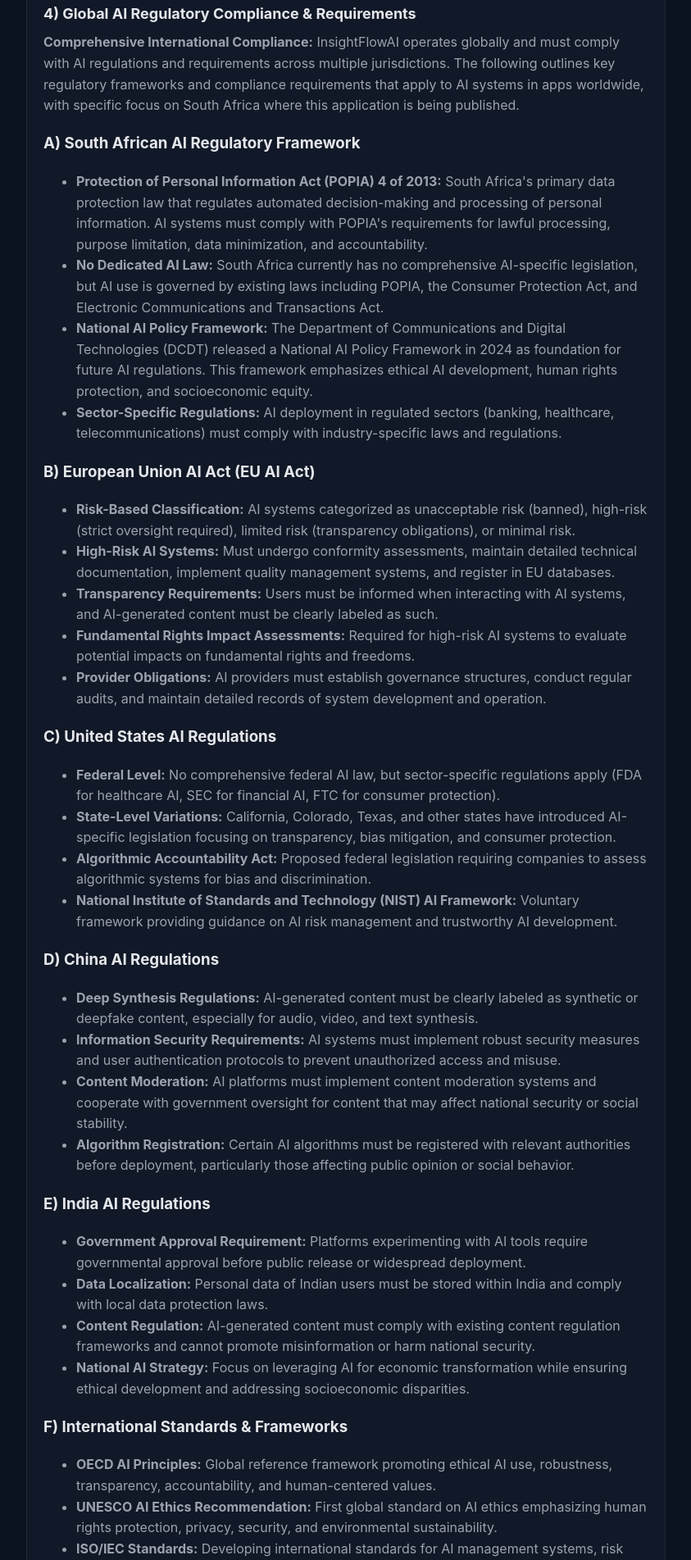
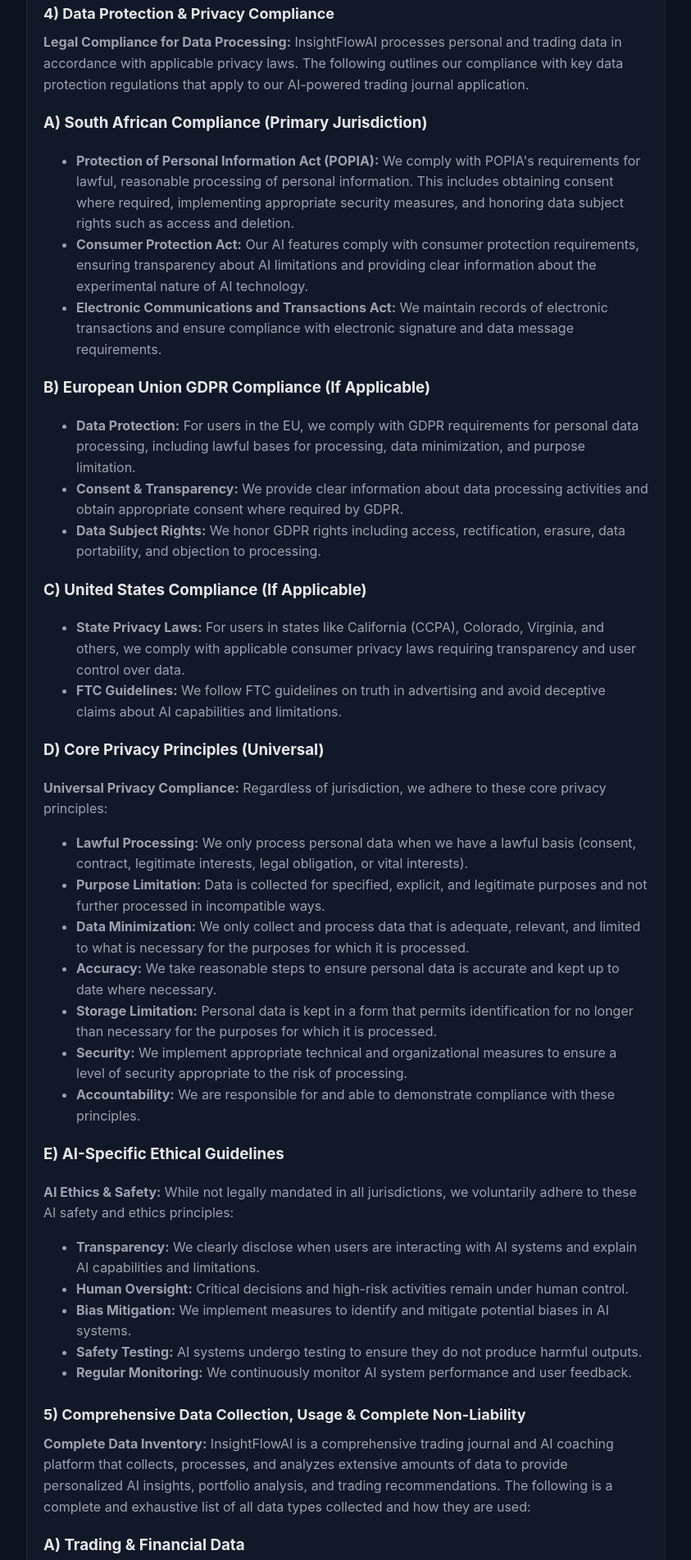
Before and after one commit to Millsondylan/Ai_terms, a plain HTML site: page ai-terms/index.html in a window 1280 px wide. Shown: the part 1241-3144 px from the top of the page at 82% size, without its empty margins (218-1061 px from the left). Drawn offline with Linux system fonts and the light colour scheme.

Commit message:
docs(terms): revise to realistic compliance claims for actual app implementation
- Replaced overly broad global AI regulatory claims with realistic data protection compliance
- Focused on South African POPIA, EU GDPR, US state privacy laws that actually apply
- Added core privacy principles (lawful processing, purpose limitation, data minimization, etc.)
- Included voluntary AI ethics guidelines that are practical to implement
- Removed claims about compliance with regulations that don't apply to trading journal apps
- Made compliance section realistic for what a typical app would actually implement

```diff
--- a/ai-terms/index.html
+++ b/ai-terms/index.html
@@ -94,141 +94,78 @@
           geopolitical crises, or other unforeseen circumstances that may cause severe losses.</li>
         </ul>
 
-        <h2>4) Global AI Regulatory Compliance & Requirements</h2>
+        <h2>4) Data Protection & Privacy Compliance</h2>
 
         <p>
-          <strong>Comprehensive International Compliance:</strong> InsightFlowAI operates globally and must
-          comply with AI regulations and requirements across multiple jurisdictions. The following outlines
-          key regulatory frameworks and compliance requirements that apply to AI systems in apps worldwide,
-          with specific focus on South Africa where this application is being published.
+          <strong>Legal Compliance for Data Processing:</strong> InsightFlowAI processes personal and trading
+          data in accordance with applicable privacy laws. The following outlines our compliance with key
+          data protection regulations that apply to our AI-powered trading journal application.
         </p>
 
-        <h3>A) South African AI Regulatory Framework</h3>
+        <h3>A) South African Compliance (Primary Jurisdiction)</h3>
         <ul>
-          <li><strong>Protection of Personal Information Act (POPIA) 4 of 2013:</strong> South Africa's primary
-          data protection law that regulates automated decision-making and processing of personal information.
-          AI systems must comply with POPIA's requirements for lawful processing, purpose limitation, data
-          minimization, and accountability.</li>
-          <li><strong>No Dedicated AI Law:</strong> South Africa currently has no comprehensive AI-specific
-          legislation, but AI use is governed by existing laws including POPIA, the Consumer Protection Act,
-          and Electronic Communications and Transactions Act.</li>
-          <li><strong>National AI Policy Framework:</strong> The Department of Communications and Digital
-          Technologies (DCDT) released a National AI Policy Framework in 2024 as foundation for future AI
-          regulations. This framework emphasizes ethical AI development, human rights protection, and
-          socioeconomic equity.</li>
-          <li><strong>Sector-Specific Regulations:</strong> AI deployment in regulated sectors (banking,
-          healthcare, telecommunications) must comply with industry-specific laws and regulations.</li>
+          <li><strong>Protection of Personal Information Act (POPIA):</strong> We comply with POPIA's requirements
+          for lawful, reasonable processing of personal information. This includes obtaining consent where required,
+          implementing appropriate security measures, and honoring data subject rights such as access and deletion.</li>
+          <li><strong>Consumer Protection Act:</strong> Our AI features comply with consumer protection requirements,
+          ensuring transparency about AI limitations and providing clear information about the experimental nature
+          of AI technology.</li>
+          <li><strong>Electronic Communications and Transactions Act:</strong> We maintain records of electronic
+          transactions and ensure compliance with electronic signature and data message requirements.</li>
         </ul>
 
-        <h3>B) European Union AI Act (EU AI Act)</h3>
+        <h3>B) European Union GDPR Compliance (If Applicable)</h3>
         <ul>
-          <li><strong>Risk-Based Classification:</strong> AI systems categorized as unacceptable risk (banned),
-          high-risk (strict oversight required), limited risk (transparency obligations), or minimal risk.</li>
-          <li><strong>High-Risk AI Systems:</strong> Must undergo conformity assessments, maintain detailed
-          technical documentation, implement quality management systems, and register in EU databases.</li>
-          <li><strong>Transparency Requirements:</strong> Users must be informed when interacting with AI systems,
-          and AI-generated content must be clearly labeled as such.</li>
-          <li><strong>Fundamental Rights Impact Assessments:</strong> Required for high-risk AI systems to
-          evaluate potential impacts on fundamental rights and freedoms.</li>
-          <li><strong>Provider Obligations:</strong> AI providers must establish governance structures,
-          conduct regular audits, and maintain detailed records of system development and operation.</li>
+          <li><strong>Data Protection:</strong> For users in the EU, we comply with GDPR requirements for personal
+          data processing, including lawful bases for processing, data minimization, and purpose limitation.</li>
+          <li><strong>Consent & Transparency:</strong> We provide clear information about data processing activities
+          and obtain appropriate consent where required by GDPR.</li>
+          <li><strong>Data Subject Rights:</strong> We honor GDPR rights including access, rectification, erasure,
+          data portability, and objection to processing.</li>
         </ul>
 
-        <h3>C) United States AI Regulations</h3>
+        <h3>C) United States Compliance (If Applicable)</h3>
         <ul>
-          <li><strong>Federal Level:</strong> No comprehensive federal AI law, but sector-specific regulations
-          apply (FDA for healthcare AI, SEC for financial AI, FTC for consumer protection).</li>
-          <li><strong>State-Level Variations:</strong> California, Colorado, Texas, and other states have
-          introduced AI-specific legislation focusing on transparency, bias mitigation, and consumer protection.</li>
-          <li><strong>Algorithmic Accountability Act:</strong> Proposed federal legislation requiring
-          companies to assess algorithmic systems for bias and discrimination.</li>
-          <li><strong>National Institute of Standards and Technology (NIST) AI Framework:</strong>
-          Voluntary framework providing guidance on AI risk management and trustworthy AI development.</li>
+          <li><strong>State Privacy Laws:</strong> For users in states like California (CCPA), Colorado, Virginia,
+          and others, we comply with applicable consumer privacy laws requiring transparency and user control over data.</li>
+          <li><strong>FTC Guidelines:</strong> We follow FTC guidelines on truth in advertising and avoid deceptive
+          claims about AI capabilities and limitations.</li>
         </ul>
 
-        <h3>D) China AI Regulations</h3>
+        <h3>D) Core Privacy Principles (Universal)</h3>
+        <p>
+          <strong>Universal Privacy Compliance:</strong> Regardless of jurisdiction, we adhere to these core
+          privacy principles:
+        </p>
         <ul>
-          <li><strong>Deep Synthesis Regulations:</strong> AI-generated content must be clearly labeled as
-          synthetic or deepfake content, especially for audio, video, and text synthesis.</li>
-          <li><strong>Information Security Requirements:</strong> AI systems must implement robust security
-          measures and user authentication protocols to prevent unauthorized access and misuse.</li>
-          <li><strong>Content Moderation:</strong> AI platforms must implement content moderation systems
-          and cooperate with government oversight for content that may affect national security or social stability.</li>
-          <li><strong>Algorithm Registration:</strong> Certain AI algorithms must be registered with relevant
-          authorities before deployment, particularly those affecting public opinion or social behavior.</li>
+          <li><strong>Lawful Processing:</strong> We only process personal data when we have a lawful basis
+          (consent, contract, legitimate interests, legal obligation, or vital interests).</li>
+          <li><strong>Purpose Limitation:</strong> Data is collected for specified, explicit, and legitimate purposes
+          and not further processed in incompatible ways.</li>
+          <li><strong>Data Minimization:</strong> We only collect and process data that is adequate, relevant,
+          and limited to what is necessary for the purposes for which it is processed.</li>
+          <li><strong>Accuracy:</strong> We take reasonable steps to ensure personal data is accurate and kept
+          up to date where necessary.</li>
+          <li><strong>Storage Limitation:</strong> Personal data is kept in a form that permits identification
+          for no longer than necessary for the purposes for which it is processed.</li>
+          <li><strong>Security:</strong> We implement appropriate technical and organizational measures to ensure
+          a level of security appropriate to the risk of processing.</li>
+          <li><strong>Accountability:</strong> We are responsible for and able to demonstrate compliance with
+          these principles.</li>
         </ul>
 
-        <h3>E) India AI Regulations</h3>
-        <ul>
-          <li><strong>Government Approval Requirement:</strong> Platforms experimenting with AI tools require
-          governmental approval before public release or widespread deployment.</li>
-          <li><strong>Data Localization:</strong> Personal data of Indian users must be stored within India
-          and comply with local data protection laws.</li>
-          <li><strong>Content Regulation:</strong> AI-generated content must comply with existing content
-          regulation frameworks and cannot promote misinformation or harm national security.</li>
-          <li><strong>National AI Strategy:</strong> Focus on leveraging AI for economic transformation while
-          ensuring ethical development and addressing socioeconomic disparities.</li>
-        </ul>
-
-        <h3>F) International Standards & Frameworks</h3>
-        <ul>
-          <li><strong>OECD AI Principles:</strong> Global reference framework promoting ethical AI use,
-          robustness, transparency, accountability, and human-centered values.</li>
-          <li><strong>UNESCO AI Ethics Recommendation:</strong> First global standard on AI ethics emphasizing
-          human rights protection, privacy, security, and environmental sustainability.</li>
-          <li><strong>ISO/IEC Standards:</strong> Developing international standards for AI management systems,
-          risk assessment, and ethical AI development (ISO 23894, ISO 24368).</li>
-          <li><strong>G7 Hiroshima AI Process:</strong> International cooperation framework for trustworthy AI
-          development and governance.</li>
-        </ul>
-
-        <h3>G) Core Compliance Requirements for AI Apps</h3>
+        <h3>E) AI-Specific Ethical Guidelines</h3>
         <p>
-          <strong>Universal Requirements Across Jurisdictions:</strong> Regardless of location, AI applications
-          must typically comply with the following core requirements:
+          <strong>AI Ethics & Safety:</strong> While not legally mandated in all jurisdictions, we voluntarily
+          adhere to these AI safety and ethics principles:
         </p>
         <ul>
-          <li><strong>Risk Assessment:</strong> Conduct comprehensive risk assessments before deployment,
-          including bias evaluation, safety testing, and impact assessments on fundamental rights.</li>
-          <li><strong>Transparency & Explainability:</strong> Provide clear information about AI system
-          capabilities, limitations, decision-making processes, and data usage practices.</li>
-          <li><strong>Data Protection Compliance:</strong> Adhere to applicable data protection laws (GDPR,
-          CCPA, POPIA, etc.) including purpose limitation, data minimization, and user consent.</li>
-          <li><strong>Bias Mitigation:</strong> Implement measures to identify, prevent, and mitigate algorithmic
-          bias and discrimination in AI systems.</li>
-          <li><strong>Human Oversight:</strong> Maintain human oversight and intervention capabilities for
-          critical AI decisions, especially in high-stakes applications.</li>
-          <li><strong>Documentation & Record-Keeping:</strong> Maintain detailed technical documentation,
-          training data records, and system logs for audit and compliance purposes.</li>
-          <li><strong>Incident Reporting:</strong> Establish procedures for reporting and responding to AI
-          system failures, security incidents, or unintended consequences.</li>
-          <li><strong>Regular Auditing:</strong> Conduct periodic audits and assessments of AI systems to
-          ensure ongoing compliance and identify emerging risks.</li>
-        </ul>
-
-        <h3>H) Enforcement & Penalties</h3>
-        <ul>
-          <li><strong>South Africa:</strong> POPIA violations can result in fines up to R10 million or 10 years
-          imprisonment. Non-compliance with future AI regulations may carry similar penalties.</li>
-          <li><strong>European Union:</strong> EU AI Act violations can result in fines up to €35 million or 7%
-          of global annual turnover, whichever is higher. Criminal penalties may apply for serious violations.</li>
-          <li><strong>United States:</strong> FTC enforcement actions can result in civil penalties up to
-          $50,120 per violation. State-level penalties vary but can be substantial for consumer protection violations.</li>
-          <li><strong>China:</strong> Violations of AI regulations can result in fines, license revocation,
-          business suspension, or criminal penalties depending on severity.</li>
-        </ul>
-
-        <h3>I) Ongoing Compliance Obligations</h3>
-        <p>
-          <strong>Continuous Monitoring & Adaptation:</strong> AI regulations are rapidly evolving. App developers
-          must:
-        </p>
-        <ul>
-          <li>Monitor regulatory developments in all jurisdictions where the app operates</li>
-          <li>Update systems and practices to maintain compliance with new requirements</li>
-          <li>Conduct regular compliance audits and impact assessments</li>
-          <li>Maintain detailed records of compliance activities and system changes</li>
-          <li>Establish clear governance structures for AI development and deployment</li>
+          <li><strong>Transparency:</strong> We clearly disclose when users are interacting with AI systems and
+          explain AI capabilities and limitations.</li>
+          <li><strong>Human Oversight:</strong> Critical decisions and high-risk activities remain under human control.</li>
+          <li><strong>Bias Mitigation:</strong> We implement measures to identify and mitigate potential biases in AI systems.</li>
+          <li><strong>Safety Testing:</strong> AI systems undergo testing to ensure they do not produce harmful outputs.</li>
+          <li><strong>Regular Monitoring:</strong> We continuously monitor AI system performance and user feedback.</li>
         </ul>
 
         <h2>5) Comprehensive Data Collection, Usage & Complete Non-Liability</h2>
```
